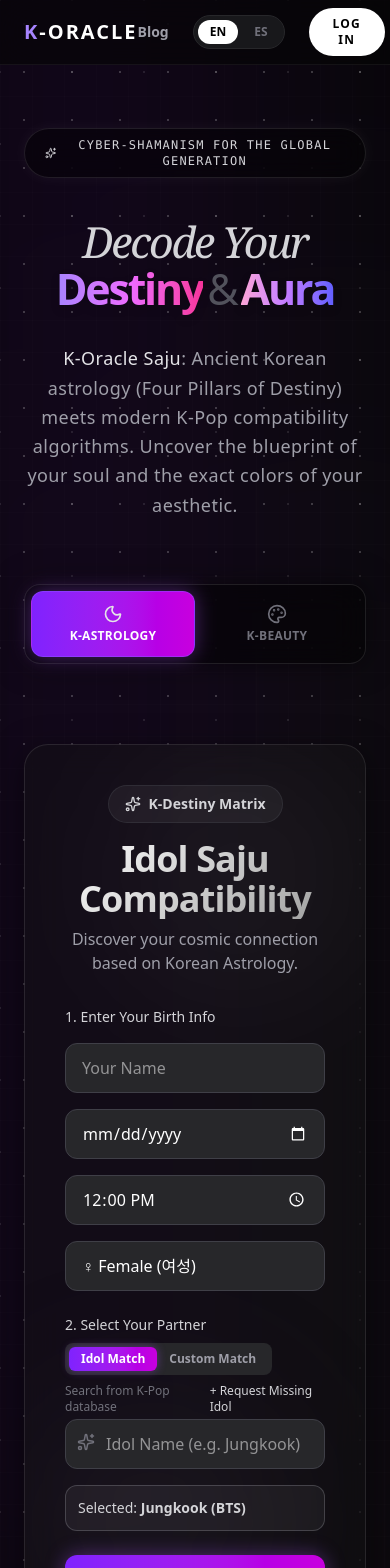
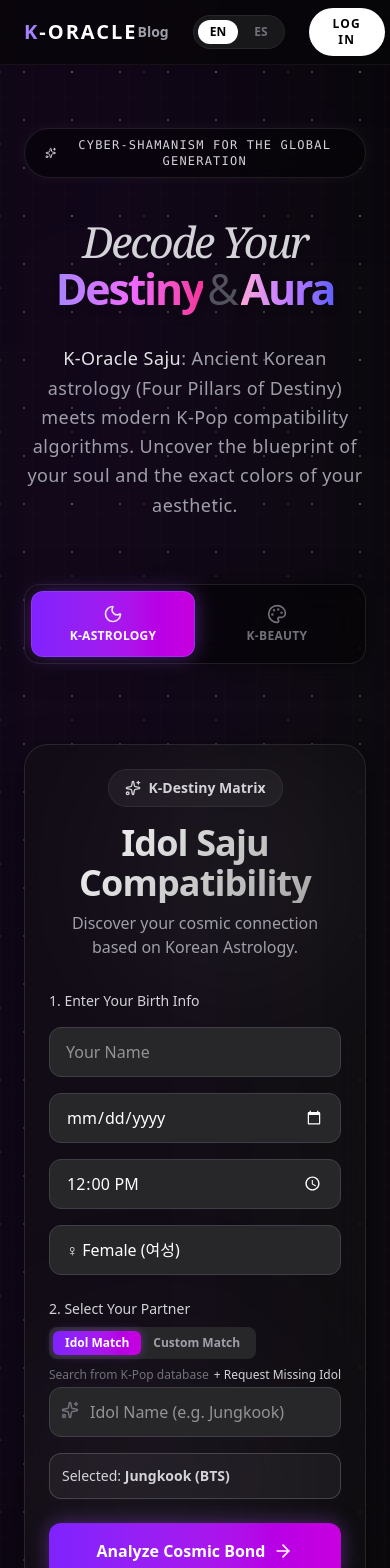
Before and after one commit to cwjung77-glitch/K-oracle, a Next.js app: page / in a window 390 px wide. Shown: the top 1568 px of the page. Built offline with nearby package versions, Linux system fonts and the light colour scheme.

Commit message:
fix(ui): optimize padding on mobile devices to prevent cramped layouts

```diff
--- a/src/components/features/DeepDiveReport.jsx
+++ b/src/components/features/DeepDiveReport.jsx
@@ -117,7 +117,7 @@ export default function DeepDiveReport({ lang = "en" }) {
           <h3 className="text-3xl font-black neo-text tracking-tight flex items-center gap-3 mb-6">
             <Flame className="text-zinc-300" size={32} /> The Grand Narrative of {displayYear}
           </h3>
-          <div className="glass-panel p-10 rounded-3xl text-zinc-300 leading-[2.2] tracking-wide text-lg whitespace-pre-wrap font-serif">
+          <div className="glass-panel p-6 sm:p-8 md:p-10 rounded-3xl text-zinc-300 leading-[2.2] tracking-wide text-lg whitespace-pre-wrap font-serif">
             {isGenerating ? (
               <CosmicLoader isBeauty={false} lang={lang} />
             ) : (
--- a/src/components/features/SajuCompatibility.jsx
+++ b/src/components/features/SajuCompatibility.jsx
@@ -244,7 +244,7 @@ export default function SajuCompatibility({ onUnlockPremium }) {
   };
 
   return (
-    <div className="w-full max-w-2xl mx-auto glass-panel rounded-3xl p-10 relative">
+    <div className="w-full max-w-2xl mx-auto glass-panel rounded-3xl p-6 sm:p-8 md:p-10 relative">
 
       {/* Background mystical elements - Wrapped in overflow-hidden to keep them inside the card */}
       <div className="absolute inset-0 overflow-hidden rounded-3xl pointer-events-none">
```
